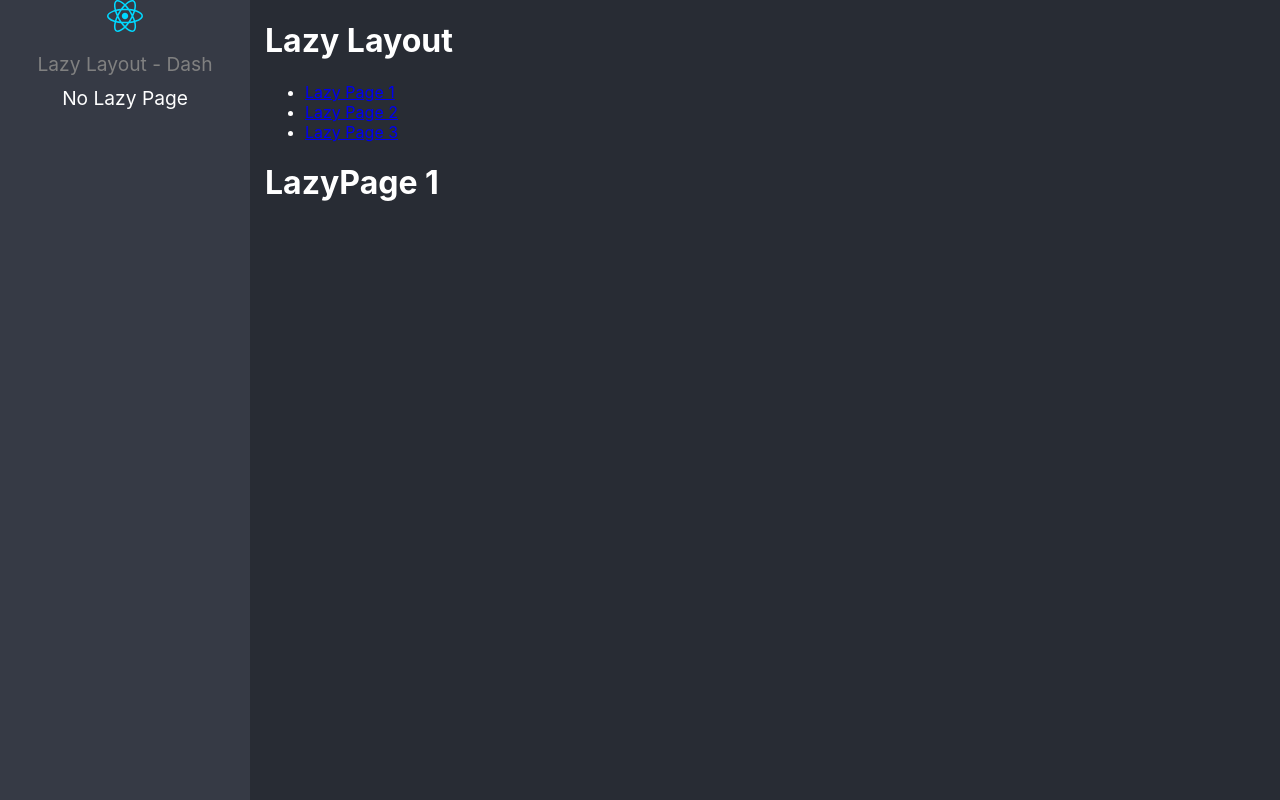
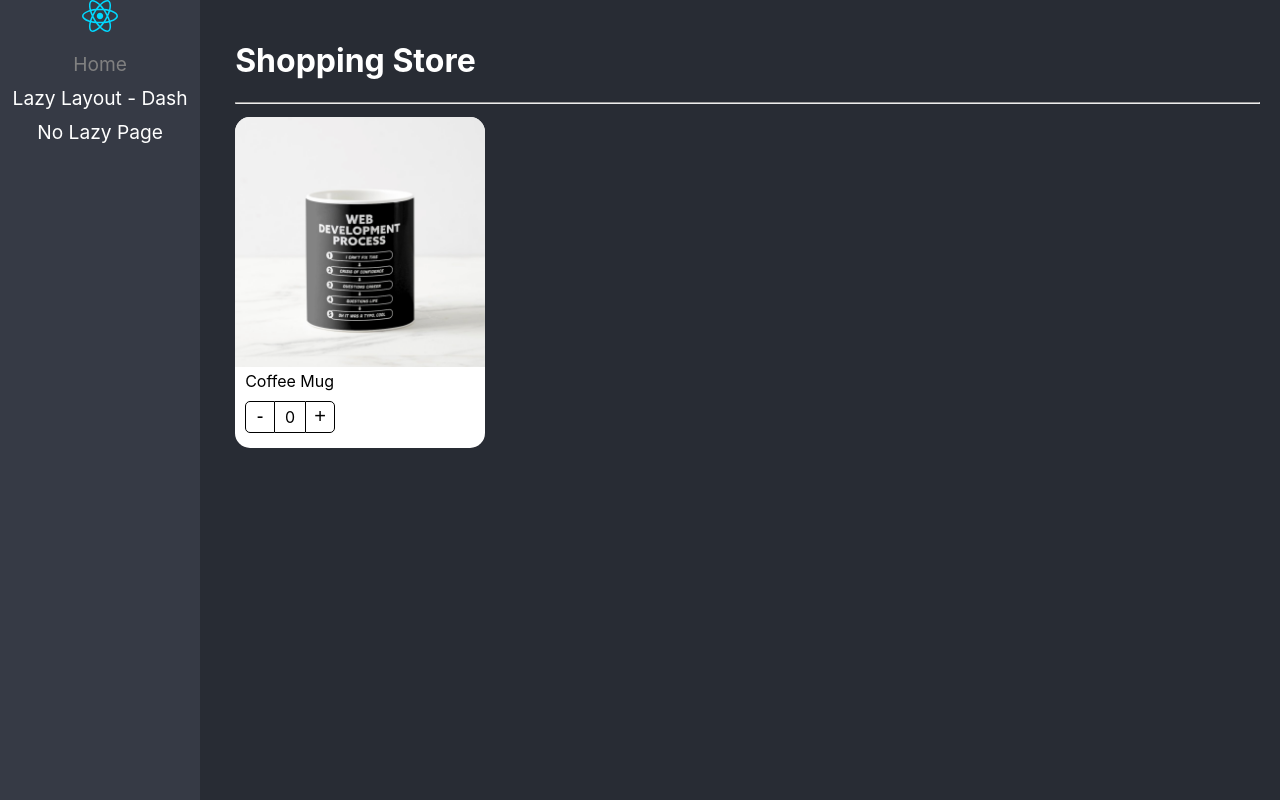
Before and after one commit to jtejadavilca-cursos/reactjs-pro-fh-react-app, a React (Vite) app: page / in a window 1280 px wide. Before the commit this address led to /lazyload/lazy1. Built offline with nearby package versions, Linux system fonts and the light colour scheme.

Commit message:
Compound component patter

```diff
--- /dev/null
+++ b/src/02-components-patterns/components/ProductCard.tsx
@@ -0,0 +1,43 @@
+import { createContext } from "react";
+
+import { useProduct } from "../hooks";
+import styles from "../styles/styles.module.css";
+import { ProductContextProps, Props } from "../interfaces";
+import { ProductImage } from "./ProductCardImage";
+import { ProductTitle } from "./ProductCardTitle";
+import { ProductButtons } from "./ProductCardButtons";
+
+export const ProductContext = createContext({
+    // counter: 0,
+    // increaseBy: (value: number) => {},
+    // product: {} as Product,
+} as ProductContextProps);
+
+const { Provider } = ProductContext;
+
+export const ProductCard = ({ children, product }: Props) => {
+    const { counter, increaseBy } = useProduct();
+
+    return (
+        <Provider
+            value={{
+                counter,
+                increaseBy,
+                product,
+            }}
+        >
+            <div className={styles.productCard}>
+                {children}
+                {/* <ProductImage img={product.img} title={product.title} />
+
+            <ProductTitle title={product.title} />
+
+            <ProductButtons counter={counter} increaseBy={increaseBy} /> */}
+            </div>
+        </Provider>
+    );
+};
+
+ProductCard.ProductImage = ProductImage;
+ProductCard.ProductTitle = ProductTitle;
+ProductCard.ProductButtons = ProductButtons;
--- /dev/null
+++ b/src/02-components-patterns/components/ProductCardButtons.tsx
@@ -0,0 +1,19 @@
+import { useContext } from "react";
+import { ProductContext } from "./ProductCard";
+
+import styles from "../styles/styles.module.css";
+
+export const ProductButtons = () => {
+    const { counter, increaseBy } = useContext(ProductContext);
+    return (
+        <div className={styles.buttonsContainer}>
+            <button className={styles.buttonMinus} onClick={() => increaseBy(-1)}>
+                -
+            </button>
+            <div className={styles.countLabel}>{counter}</div>
+            <button className={styles.buttonAdd} onClick={() => increaseBy(1)}>
+                +
+            </button>
+        </div>
+    );
+};
--- /dev/null
+++ b/src/02-components-patterns/components/ProductCardImage.tsx
@@ -0,0 +1,13 @@
+import { useContext } from "react";
+import { ProductContext } from "./ProductCard";
+
+import noImage from "../assets/no-image.jpg";
+import styles from "../styles/styles.module.css";
+
+export const ProductImage = ({ img }: { img?: string }) => {
+    const { product } = useContext(ProductContext);
+    const { img: imgProduct, title } = product;
+    const imgToShow = img ?? imgProduct ?? noImage;
+
+    return <img className={styles.productImg} src={imgToShow} alt={title} />;
+};
--- /dev/null
+++ b/src/02-components-patterns/components/ProductCardTitle.tsx
@@ -0,0 +1,11 @@
+import { useContext } from "react";
+import { ProductContext } from "./ProductCard";
+import styles from "../styles/styles.module.css";
+
+export const ProductTitle = ({ title }: { title?: string }) => {
+    const { product } = useContext(ProductContext);
+    const { title: titleProduct } = product;
+    const titleToShow = title ?? titleProduct ?? "No title";
+
+    return <span className={styles.productDescription}>{titleToShow}</span>;
+};
--- /dev/null
+++ b/src/02-components-patterns/components/index.ts
@@ -0,0 +1,4 @@
+export * from "./ProductCard";
+export * from "./ProductCardButtons";
+export * from "./ProductCardImage";
+export * from "./ProductCardTitle";
--- /dev/null
+++ b/src/02-components-patterns/hooks/index.ts
@@ -0,0 +1 @@
+export * from "./useProduct";
--- /dev/null
+++ b/src/02-components-patterns/hooks/useProduct.ts
@@ -0,0 +1,14 @@
+import { useState } from "react";
+
+export const useProduct = () => {
+    const [counter, setCounter] = useState(0);
+
+    const increaseBy = (value: number) => {
+        setCounter((prev) => Math.max(0, prev + value));
+    };
+
+    return {
+        counter,
+        increaseBy,
+    };
+};
--- /dev/null
+++ b/src/02-components-patterns/interfaces/index.ts
@@ -0,0 +1 @@
+export * from "./product-card/interfaces";
--- /dev/null
+++ b/src/02-components-patterns/interfaces/product-card/interfaces.ts
@@ -0,0 +1,17 @@
+import { ReactElement } from "react";
+export interface Props {
+    product: Product;
+    children?: ReactElement | ReactElement[];
+}
+
+export interface Product {
+    id: string;
+    title: string;
+    img?: string;
+}
+
+export interface ProductContextProps {
+    counter: number;
+    increaseBy: (value: number) => void;
+    product: Product;
+}
--- /dev/null
+++ b/src/02-components-patterns/pages/ShoppingPage.tsx
@@ -0,0 +1,31 @@
+import { ProductButtons, ProductCard, ProductImage, ProductTitle } from "../components";
+
+const products = [
+    { id: "1", title: "Coffee Mug", img: "./coffee-mug.png" },
+    //{ id: "2", title: "T-Shirt" },
+];
+
+export const ShoppingPage = () => {
+    return (
+        <div style={{ padding: "20px", width: "100%" }}>
+            <h1>Shopping Store</h1>
+            <hr />
+
+            <div style={{ display: "flex", flexWrap: "wrap" }}>
+                {products.map((product) => (
+                    <ProductCard key={product.id} product={product}>
+                        <ProductImage />
+                        <ProductTitle />
+                        <ProductButtons />
+                    </ProductCard>
+
+                    // <ProductCard key={product.id} product={product}>
+                    //     <ProductCard.ProductImage />
+                    //     <ProductCard.ProductTitle />
+                    //     <ProductCard.ProductButtons />
+                    // </ProductCard>
+                ))}
+            </div>
+        </div>
+    );
+};
--- /dev/null
+++ b/src/02-components-patterns/styles/styles.module.css
@@ -0,0 +1,62 @@
+
+
+.productCard {
+    background-color: white;
+    border-radius: 15px;
+    color: black;
+    padding-bottom: 5px;
+    width: 250px;
+    margin-right: 5px;
+    margin-top: 5px;
+}
+
+.productImg {
+    border-radius: 15px 15px 0px 0px;
+    width: 100%;
+}
+
+.productDescription {
+    margin: 10px;
+}
+
+.buttonsContainer {
+    margin: 10px;
+    display: flex;
+    flex-direction: row;
+}
+
+.buttonMinus {
+    cursor: pointer;
+    background-color: transparent;
+    border: 1px solid black;
+    border-radius: 5px 0px 0px 5px;
+    font-size: 20px;
+    width: 30px;
+}
+
+.buttonMinus:hover {
+    background-color: rgba(0, 0, 0, 0.1);
+}
+
+.countLabel {
+    border-bottom: 1px solid black;
+    border-top: 1px solid black;
+    font-size: 16px;
+    height: 25px;
+    padding-top: 5px;
+    text-align: center;
+    width: 30px;
+}
+
+.buttonAdd {
+    cursor: pointer;
+    background-color: transparent;
+    border: 1px solid black;
+    border-radius: 0px 5px 5px 0px;
+    font-size: 20px;
+    width: 30px;
+}
+
+.buttonAdd:hover {
+    background-color: rgba(0, 0, 0, 0.1);
+}
--- a/src/routes/routes.ts
+++ b/src/routes/routes.ts
@@ -1,5 +1,6 @@
 import { lazy, LazyExoticComponent } from "react";
 import { NoLazy } from "../01-lazload/pages/NoLazy";
+import { ShoppingPage } from "../02-components-patterns/pages/ShoppingPage";
 
 type JSXComponent = () => JSX.Element;
 
@@ -17,6 +18,12 @@
 
 export const routers: Route[] = [
     {
+        to: "/",
+        path: "/",
+        Component: ShoppingPage,
+        name: "Home",
+    },
+    {
         path: "/lazyload/*",
         to: "/lazyload/",
         Component: LazyLayout,
```
Also changed, not shown: public/coffee-mug.png (added), src/02-components-patterns/assets/no-image.jpg (added).
